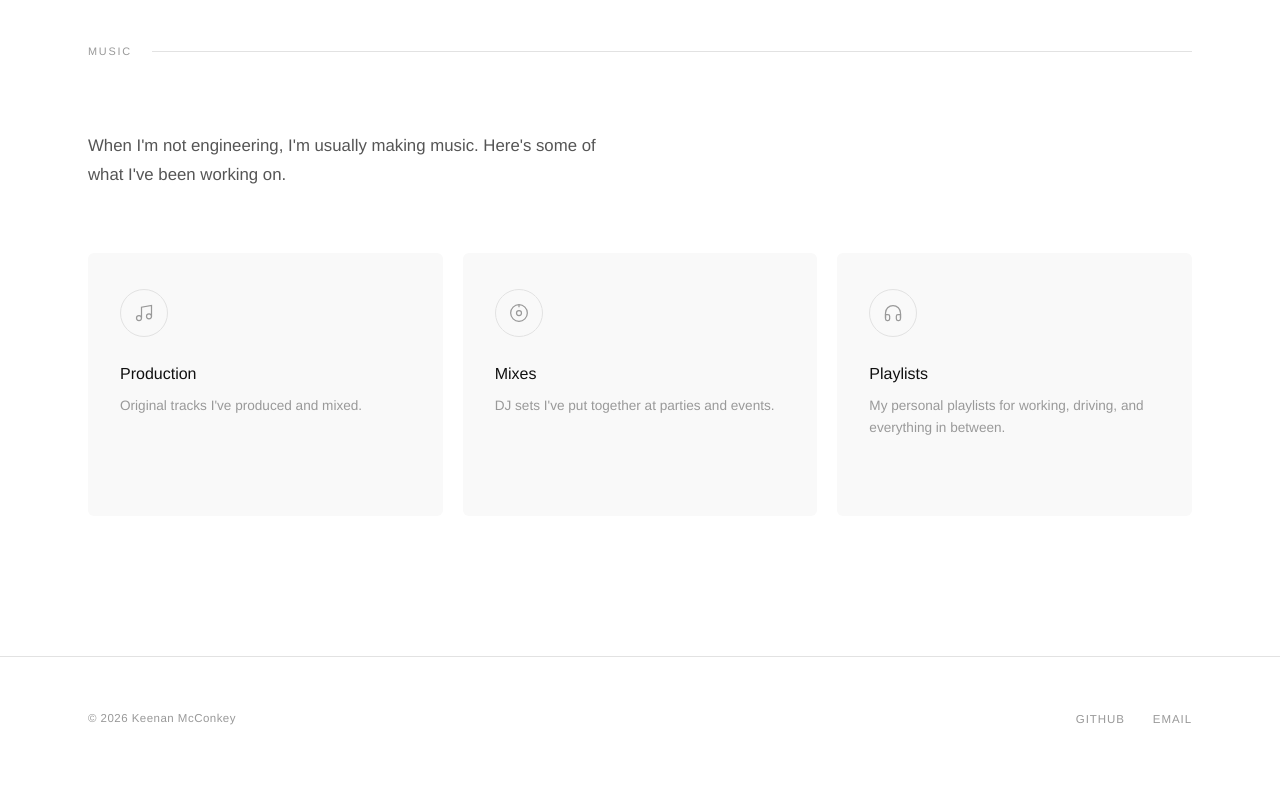
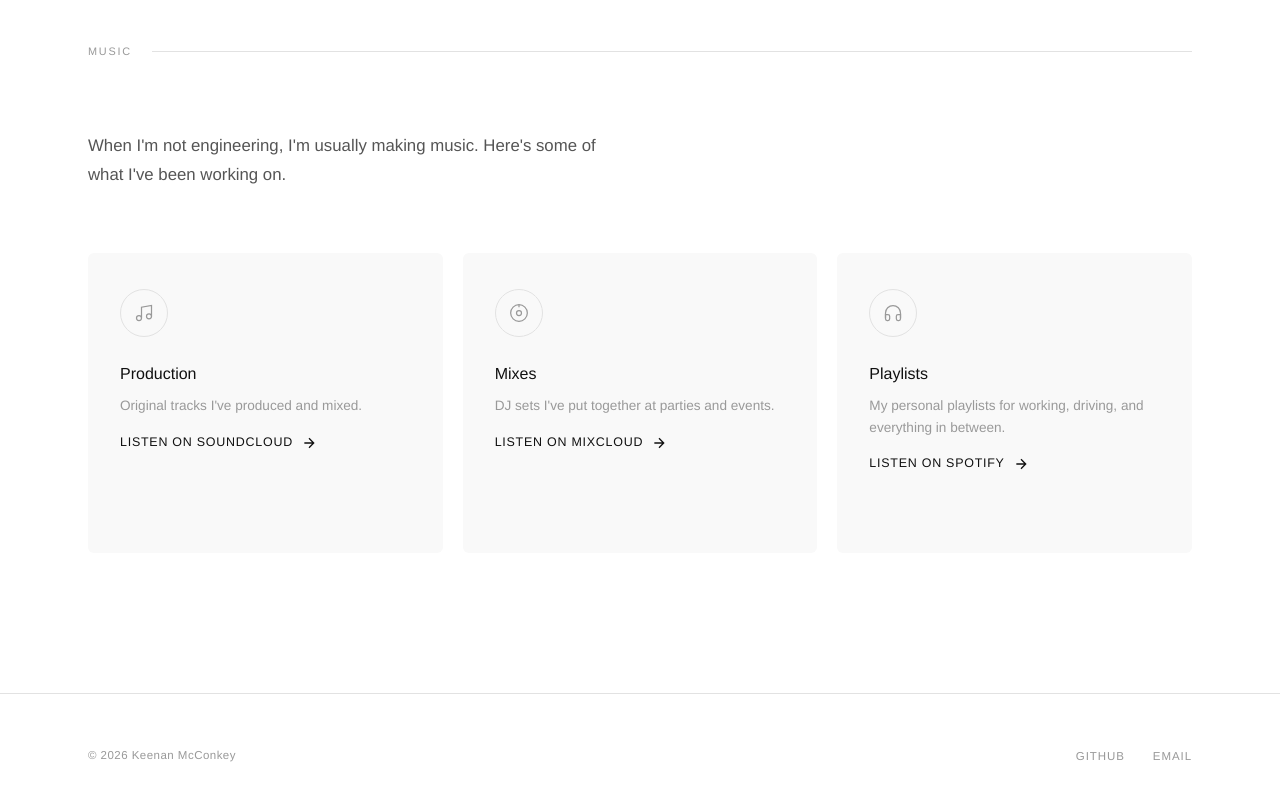
Before and after one commit to KeenanMcConkey/website, a plain HTML site: page index.html in a window 1280 px wide. Shown: the part 5962-6762 px from the top of the page. Before the commit the page ends 6741 px from the top, so only its background shows below. Drawn offline with Linux system fonts and the light colour scheme.

Commit message:
Update music links and picture size

```diff
--- a/index.html
+++ b/index.html
@@ -295,6 +295,10 @@
         </div>
         <h3>Production</h3>
         <p>Original tracks I've produced and mixed.</p>
+        <a href="https://soundcloud.com/keenanmcc" target="_blank" rel="noopener" class="music-link">
+          Listen on SoundCloud
+          <svg width="16" height="16" viewBox="0 0 24 24" fill="none" stroke="currentColor" stroke-width="2"><path d="M5 12h14M12 5l7 7-7 7"/></svg>
+        </a>
         <div class="eq-bars"><span></span><span></span><span></span><span></span><span></span></div>
       </div>
 
@@ -306,6 +310,10 @@
         </div>
         <h3>Mixes</h3>
         <p>DJ sets I've put together at parties and events.</p>
+        <a href="https://mixcloud.com/keenanmcc" target="_blank" rel="noopener" class="music-link">
+          Listen on Mixcloud
+          <svg width="16" height="16" viewBox="0 0 24 24" fill="none" stroke="currentColor" stroke-width="2"><path d="M5 12h14M12 5l7 7-7 7"/></svg>
+        </a>
         <div class="eq-bars"><span></span><span></span><span></span><span></span><span></span></div>
       </div>
 
@@ -317,6 +325,10 @@
         </div>
         <h3>Playlists</h3>
         <p>My personal playlists for working, driving, and everything in between.</p>
+        <a href="https://open.spotify.com/user/o6gqcabuzfh3mex89olitfgy7?si=d2621203318d4f6c" target="_blank" rel="noopener" class="music-link">
+          Listen on Spotify
+          <svg width="16" height="16" viewBox="0 0 24 24" fill="none" stroke="currentColor" stroke-width="2"><path d="M5 12h14M12 5l7 7-7 7"/></svg>
+        </a>
         <div class="eq-bars"><span></span><span></span><span></span><span></span><span></span></div>
       </div>
     </div>
--- a/styles.css
+++ b/styles.css
@@ -562,6 +562,17 @@ section { padding: 140px 0; }
   color: var(--mid); line-height: 1.6;
 }
 
+.music-link {
+  display: inline-flex; align-items: center; gap: 8px;
+  font-size: 0.78rem; font-weight: 500;
+  letter-spacing: 0.06em; text-transform: uppercase;
+  margin-top: 16px;
+  transition: gap 0.4s var(--ease);
+}
+.music-link:hover { gap: 16px; }
+.music-link svg { transition: transform 0.4s var(--ease); }
+.music-link:hover svg { transform: translateX(4px); }
+
 /* Equalizer bars */
 .eq-bars {
   display: flex; align-items: flex-end;
```
Also changed, not shown: 3 other files.
